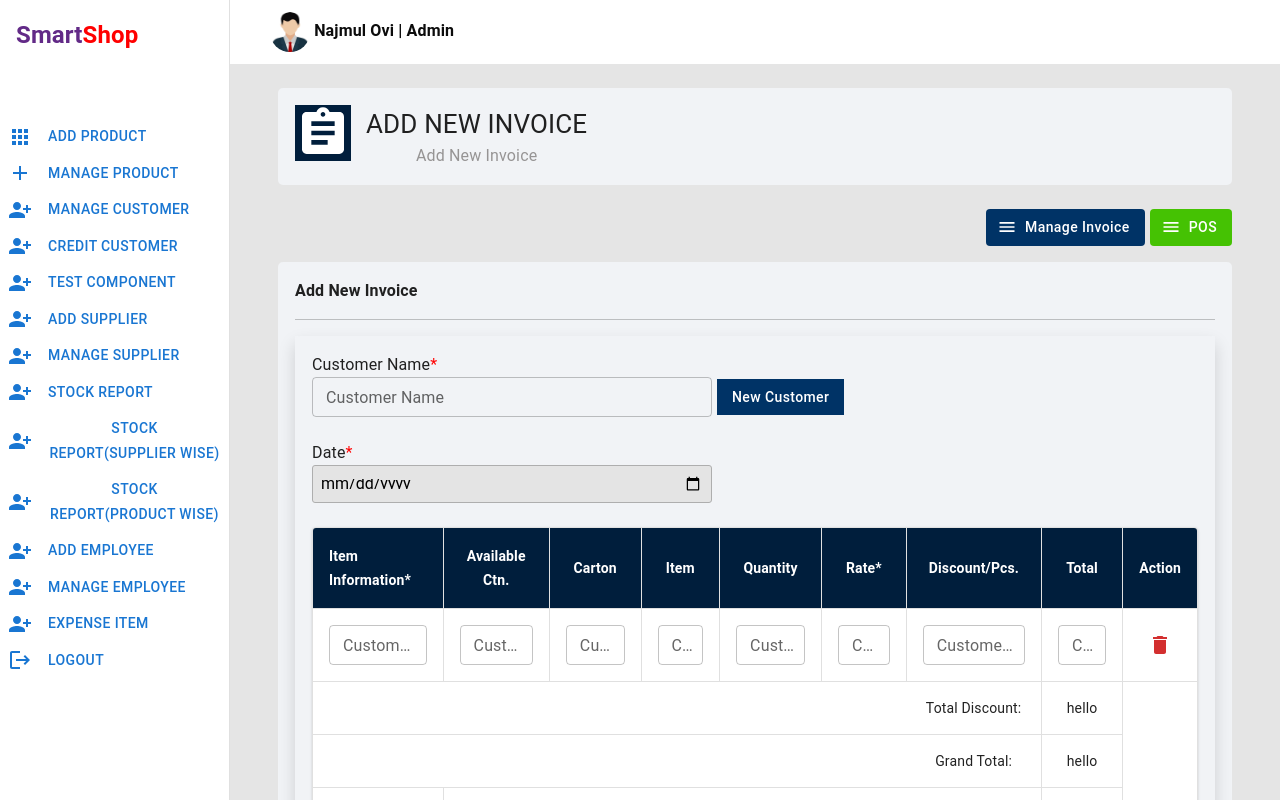
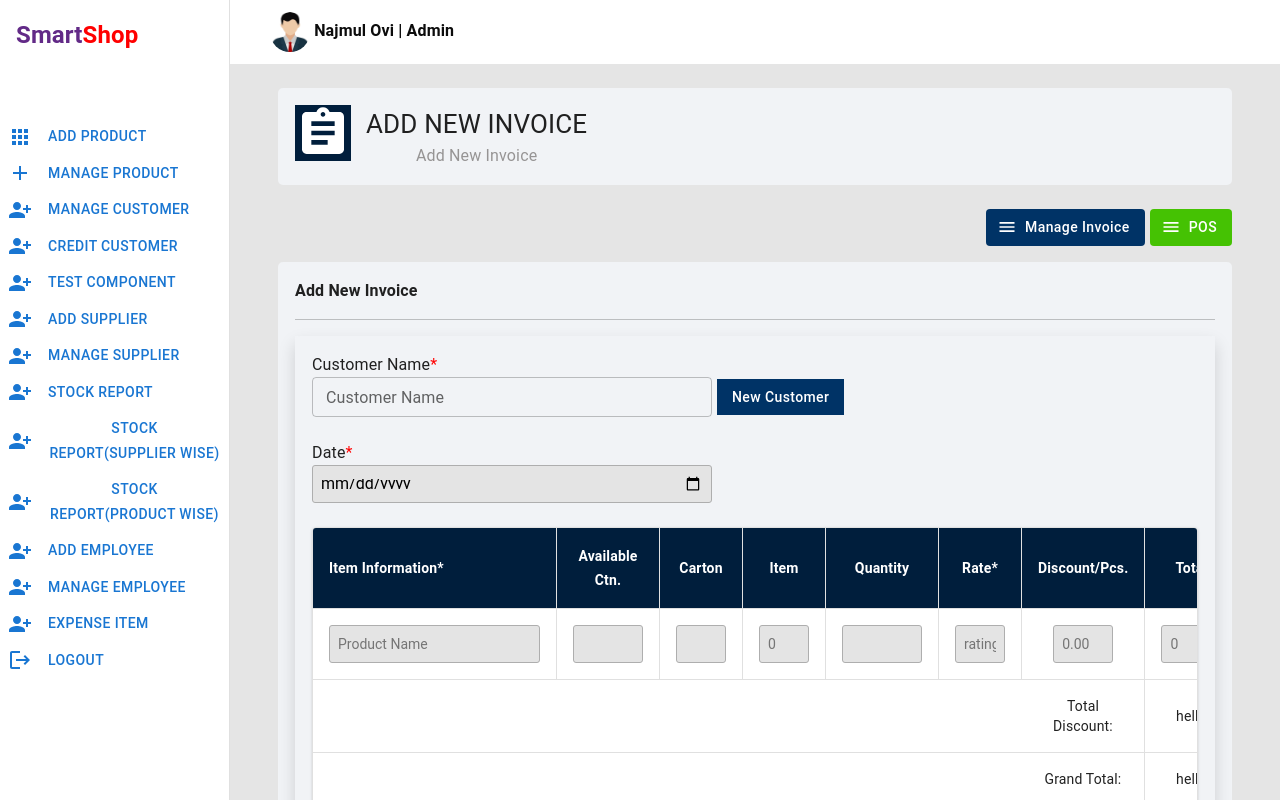
Before and after one commit to imRHB/smart-shop-client, a React (Create React App) app: page /dashboard/test-component in a window 1280 px wide. Shown: the top 800 px of the page. Built offline with nearby package versions, Linux system fonts and the light colour scheme.

Commit message:
add invoice page updated

```diff
--- a/src/pages/Dashboard/Sell/AddInvoice/AddInvoice.js
+++ b/src/pages/Dashboard/Sell/AddInvoice/AddInvoice.js
@@ -15,6 +15,8 @@ import Paper from "@mui/material/Paper";
 import TableRow from "@mui/material/TableRow";
 import Delete from "@mui/icons-material/Delete";
 import Collapse from "@mui/material/Collapse";
+import FormControl, { useFormControl } from '@mui/material/FormControl';
+import OutlinedInput from '@mui/material/OutlinedInput';
 
 const AddInvoice = () => {
     const {
@@ -125,77 +127,33 @@ const AddInvoice = () => {
                                     <TableRow>
 
                                         <TableCell align="center" sx={{ borderRight: "1px solid rgba(224, 224, 224, 1)" }}>
-                                            <TextField
-                                                id="outlined-basic"
-                                                size="small"
-                                                label="Customer Name"
-                                                variant="outlined"
-                                                {...register("name", { required: true })}
-                                            />
+
+                                            <input type="text" placeholder="Product Name" {...register("product", { required: true })} style={{ padding: "8px", backgroundColor: "#e4e4e4", border: "1px solid #aeaeae", borderRadius: "3px" }} />
+                                        </TableCell>
+
+                                        <TableCell align="center" sx={{ borderRight: "1px solid rgba(224, 224, 224, 1)" }}>
+                                            <input type="text" {...register("ctn", { required: true })} style={{ width: "70px", padding: "8px", backgroundColor: "#e4e4e4", border: "1px solid #aeaeae", borderRadius: "3px" }} />
+                                        </TableCell>
+
+                                        <TableCell align="center" sx={{ borderRight: "1px solid rgba(224, 224, 224, 1)" }}>
+                                            <input type="number" {...register("carton", { required: true })} style={{ width: "50px", padding: "8px", backgroundColor: "#e4e4e4", border: "1px solid #aeaeae", borderRadius: "3px" }} />
                                         </TableCell>
                                         <TableCell align="center" sx={{ borderRight: "1px solid rgba(224, 224, 224, 1)" }}>
-                                            <TextField
-                                                id="outlined-basic"
-                                                size="small"
+                                            <input type="text" placeholder='0' {...register("quantity", { required: true })} style={{ width: "50px", padding: "8px", backgroundColor: "#e4e4e4", border: "1px solid #aeaeae", borderRadius: "3px" }} />
+                                        </TableCell>
 
-                                                label="Customer Name"
-                                                variant="outlined"
-                                                {...register("name", { required: true })}
-                                            />
+                                        <TableCell align="center" sx={{ borderRight: "1px solid rgba(224, 224, 224, 1)" }}>
+                                            <input type="text" {...register("item", { required: true })} style={{ width: "80px", padding: "8px", backgroundColor: "#e4e4e4", border: "1px solid #aeaeae", borderRadius: "3px" }} />
+                                        </TableCell>
+
+                                        <TableCell align="center" sx={{ borderRight: "1px solid rgba(224, 224, 224, 1)" }}>
+                                            <input type="text" placeholder='rating' {...register("rate", { required: true })} style={{ width: "50px", padding: "8px", backgroundColor: "#e4e4e4", border: "1px solid #aeaeae", borderRadius: "3px" }} />
                                         </TableCell>
                                         <TableCell align="center" sx={{ borderRight: "1px solid rgba(224, 224, 224, 1)" }}>
-                                            <TextField
-                                                id="outlined-basic"
-                                                size="small"
-                                                label="Customer Name"
-                                                variant="outlined"
-                                                {...register("name", { required: true })}
-                                            />
+                                            <input type="text" placeholder='0.00' {...register("discount", { required: true })} style={{ width: "60px", padding: "8px", backgroundColor: "#e4e4e4", border: "1px solid #aeaeae", borderRadius: "3px" }} />
                                         </TableCell>
                                         <TableCell align="center" sx={{ borderRight: "1px solid rgba(224, 224, 224, 1)" }}>
-                                            <TextField
-                                                id="outlined-basic"
-                                                size="small"
-                                                label="Customer Name"
-                                                variant="outlined"
-                                                {...register("name", { required: true })}
-                                            />
-                                        </TableCell>
-                                        <TableCell align="center" sx={{ borderRight: "1px solid rgba(224, 224, 224, 1)" }}>
-                                            <TextField
-                                                id="outlined-basic"
-                                                size="small"
-                                                label="Customer Name"
-                                                variant="outlined"
-                                                {...register("name", { required: true })}
-                                            />
-                                        </TableCell>
-                                        <TableCell align="center" sx={{ borderRight: "1px solid rgba(224, 224, 224, 1)" }}>
-                                            <TextField
-                                                id="outlined-basic"
-                                                size="small"
-                                                label="Customer Name"
-                                                variant="outlined"
-                                                {...register("name", { required: true })}
-                                            />
-                                        </TableCell>
-                                        <TableCell align="center" sx={{ borderRight: "1px solid rgba(224, 224, 224, 1)" }}>
-                                            <TextField
-                                                id="outlined-basic"
-                                                size="small"
-                                                label="Customer Name"
-                                                variant="outlined"
-                                                {...register("name", { required: true })}
-                                            />
-                                        </TableCell>
-                                        <TableCell align="center" sx={{ borderRight: "1px solid rgba(224, 224, 224, 1)" }}>
-                                            <TextField
-                                                id="outlined-basic"
-                                                size="small"
-                                                label="Customer Name"
-                                                variant="outlined"
-                                                {...register("name", { required: true })}
-                                            />
+                                            <input type="text" placeholder='0' {...register("total", { required: true })} style={{ width: "60px", padding: "8px", backgroundColor: "#e4e4e4", border: "1px solid #aeaeae", borderRadius: "3px" }} />
                                         </TableCell>
                                         <TableCell align="center" > <Delete color="error" className={`${styles.deleteIcon}`} /></TableCell>
 
```
